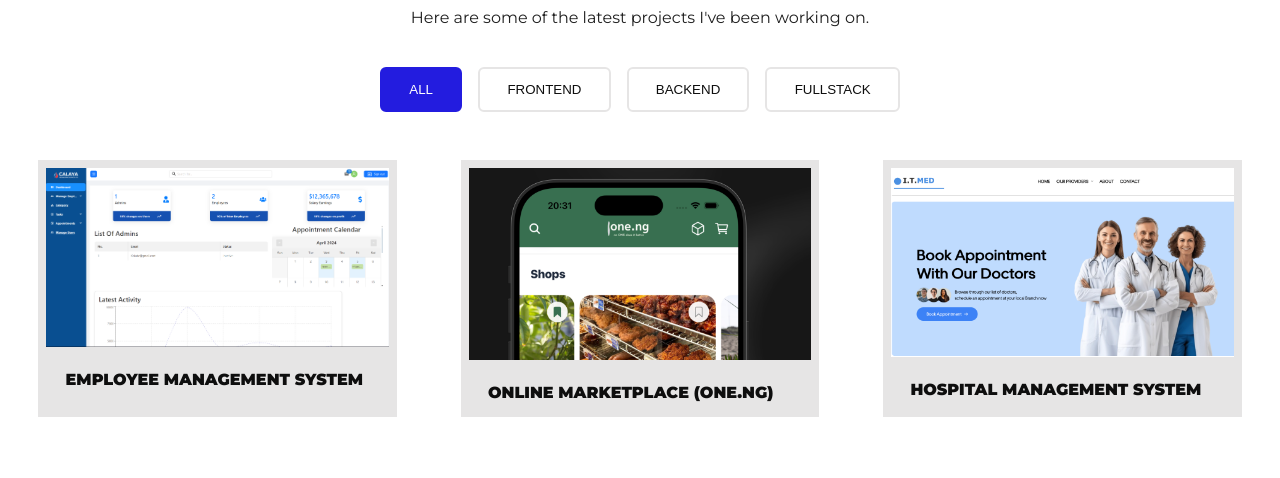
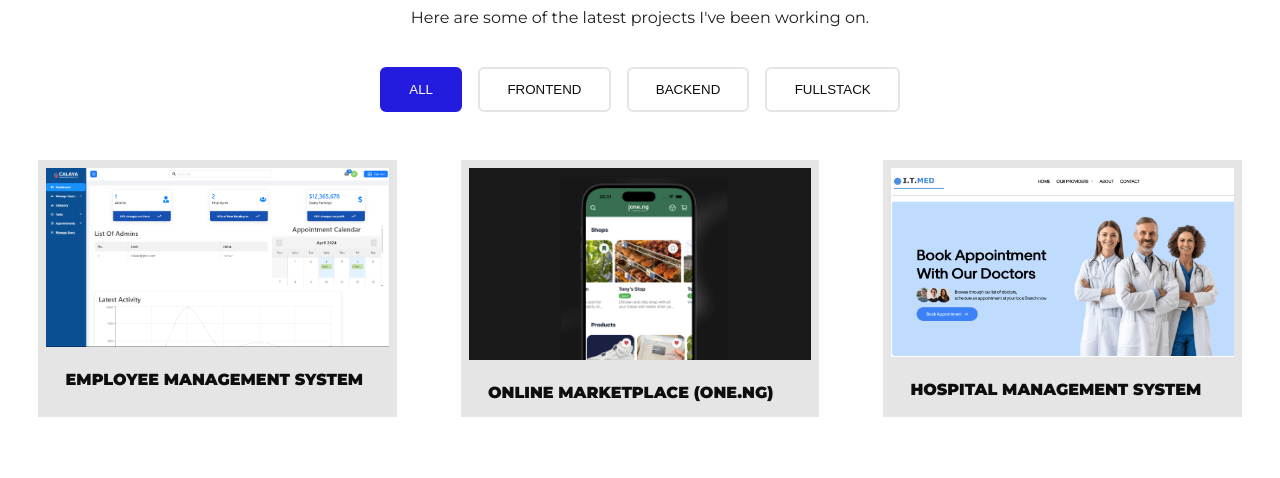
Before and after one commit to Izu-kun23/portfolio, a plain HTML site: page index.html in a window 1280 px wide. Shown: the part 2202-2680 px from the top of the page. Drawn offline with nearby package versions, Linux system fonts and the light colour scheme.

Commit message:
Update index.html

```diff
--- a/index.html
+++ b/index.html
@@ -121,7 +121,7 @@
     </article>
 
     <article class="project mix fullstack" data-title="Online Marketplace (One.NG)" data-description="A cross-platform mobile application intended to connect small businesses and consumers across Nigeria. One.NG is being developed to help vendors showcase services, manage profiles, and interact with customers in real time. It is designed to support geo-based discovery, in-app messaging, and local payments — with the broader goal of helping digitize Nigeria’s informal economy and empower small-scale entrepreneurs." data-image="./assets/home.png">
-      <div class="project_image"><img src="./assets/One.png" alt="One NG" /></div>
+      <div class="project_image"><img src="./assets/phone.png" alt="One NG" /></div>
       <h5>ONLINE MARKETPLACE (ONE.NG)</h5>
     </article>
 
```
